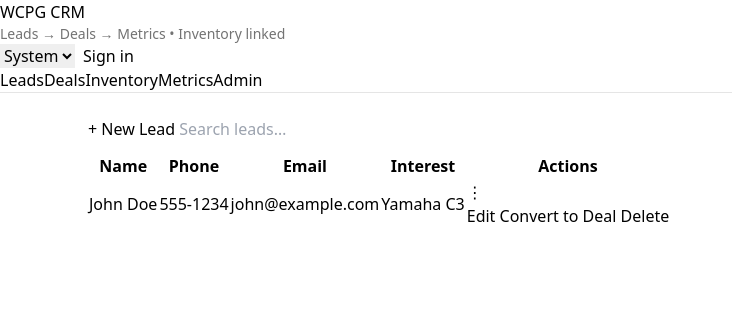
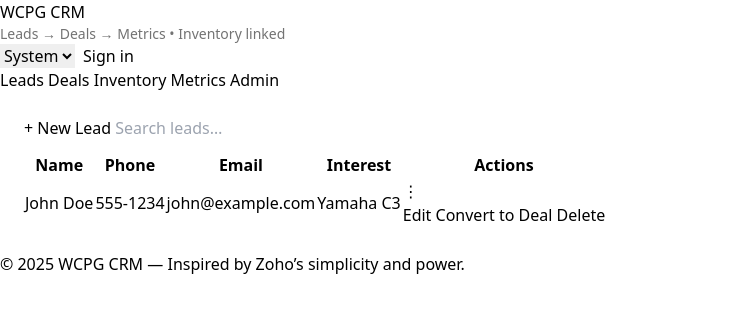
Before and after one commit to ethan733/WCPGCRM, a plain HTML site: page index.html in a window 1280 px wide. Shown: the whole page, without its empty margins (0-732 px from the left). Drawn offline with nearby package versions, Linux system fonts and the light colour scheme.

Commit message:
Update index.html

```diff
--- a/index.html
+++ b/index.html
@@ -6,13 +6,14 @@
   <title>WCPG CRM</title>
   <script src="https://cdn.tailwindcss.com"></script>
   <style>
-    body { @apply bg-neutral-100 dark:bg-zinc-950 text-neutral-900 dark:text-neutral-100 font-sans; }
-    header, nav, main { @apply w-full; }
-    header { @apply bg-white dark:bg-zinc-900 shadow border-b border-neutral-200 dark:border-zinc-800 p-4 flex justify-between items-center; }
+    html, body { height: 100%; margin: 0; }
+    body { @apply bg-neutral-100 dark:bg-zinc-950 text-neutral-900 dark:text-neutral-100 font-sans flex flex-col; }
+    header { @apply bg-white dark:bg-zinc-900 shadow border-b border-neutral-200 dark:border-zinc-800 p-4 flex justify-between items-center sticky top-0 z-50; }
     h1 { @apply text-2xl font-bold; }
     .tab-btn { @apply flex-1 text-center py-3 text-sm font-semibold uppercase tracking-wide border-b-2 border-transparent transition; }
     .tab-btn.active { @apply border-sky-600 text-sky-600 dark:text-sky-400; }
-    .btn { @apply px-3 py-2 rounded-md border border-neutral-300 dark:border-zinc-700 bg-white dark:bg-zinc-800 hover:bg-neutral-50 dark:hover:bg-zinc-700 text-sm; }
+    nav { @apply flex border-b border-neutral-200 dark:border-zinc-800 bg-white dark:bg-zinc-900 sticky top-[64px] z-40; }
+    .btn { @apply px-3 py-2 rounded-md border border-neutral-300 dark:border-zinc-700 bg-white dark:bg-zinc-800 hover:bg-neutral-50 dark:hover:bg-zinc-700 text-sm transition; }
     .btn-primary { @apply bg-sky-600 text-white hover:bg-sky-700; }
     .input, select, textarea { @apply bg-white dark:bg-zinc-900 border border-neutral-300 dark:border-zinc-700 px-3 py-2 rounded-md text-sm w-full; }
     .card { @apply bg-white dark:bg-zinc-900 border border-neutral-200 dark:border-zinc-800 p-4 rounded-md shadow-sm; }
@@ -20,12 +21,13 @@
     th, td { @apply border-b border-neutral-200 dark:border-zinc-800 px-3 py-2; }
     th { @apply bg-neutral-50 dark:bg-zinc-800 text-left font-semibold; }
     tr:hover td { @apply bg-neutral-100 dark:bg-zinc-800 transition-colors; }
-    .toolbar { @apply flex justify-between items-center bg-white dark:bg-zinc-900 border border-neutral-200 dark:border-zinc-800 p-3 rounded-md; }
+    .toolbar { @apply flex justify-between items-center bg-white dark:bg-zinc-900 border border-neutral-200 dark:border-zinc-800 p-3 rounded-md shadow-sm; }
     .table-wrap { @apply bg-white dark:bg-zinc-900 border border-neutral-200 dark:border-zinc-800 rounded-md shadow-sm overflow-auto; }
     .dropdown { @apply relative inline-block text-left; }
     .dropdown-menu { @apply absolute right-0 mt-2 w-36 origin-top-right bg-white dark:bg-zinc-800 border border-neutral-200 dark:border-zinc-700 rounded-md shadow-lg hidden; }
     .dropdown-menu button { @apply w-full text-left px-4 py-2 text-sm hover:bg-neutral-100 dark:hover:bg-zinc-700; }
     .dropdown.open .dropdown-menu { @apply block; }
+    footer { @apply mt-auto text-center text-xs text-neutral-500 dark:text-neutral-400 py-3 border-t border-neutral-200 dark:border-zinc-800 bg-white dark:bg-zinc-900; }
   </style>
 </head>
 <body>
@@ -45,7 +47,7 @@
     </div>
   </header>
 
-  <nav class="flex border-b border-neutral-200 dark:border-zinc-800 bg-white dark:bg-zinc-900">
+  <nav>
     <button data-tab="leads" class="tab-btn active">Leads</button>
     <button data-tab="deals" class="tab-btn">Deals</button>
     <button data-tab="inventory" class="tab-btn">Inventory</button>
@@ -53,7 +55,7 @@
     <button data-tab="admin" class="tab-btn">Admin</button>
   </nav>
 
-  <main class="max-w-6xl mx-auto p-6 space-y-6">
+  <main class="flex-1 w-full max-w-7xl mx-auto p-6 space-y-6">
     <section id="leads" class="space-y-3">
       <div class="toolbar">
         <button class="btn-primary" id="toggleLeadFormBtn">+ New Lead</button>
@@ -78,7 +80,11 @@
 
       <div class="table-wrap">
         <table>
-          <thead><tr id="leadHead"><th>Name</th><th>Phone</th><th>Email</th><th>Interest</th><th>Actions</th></tr></thead>
+          <thead>
+            <tr id="leadHead">
+              <th>Name</th><th>Phone</th><th>Email</th><th>Interest</th><th>Actions</th>
+            </tr>
+          </thead>
           <tbody id="leadBody">
             <tr>
               <td>John Doe</td><td>555-1234</td><td>john@example.com</td><td>Yamaha C3</td>
@@ -149,11 +155,12 @@
     </section>
   </main>
 
+  <footer>
+    <p>© 2025 WCPG CRM — Inspired by Zoho’s simplicity and power.</p>
+  </footer>
+
   <script>
-    function toggleDropdown(btn){
-      const dd = btn.parentElement;
-      dd.classList.toggle('open');
-    }
+    function toggleDropdown(btn){ const dd = btn.parentElement; dd.classList.toggle('open'); }
     function editLead(id){ alert('Edit lead '+id); }
     function convertLead(id){ alert('Convert lead '+id+' to deal'); }
     function deleteLead(id){ if(confirm('Delete this lead?')) alert('Deleted lead '+id); }
```
